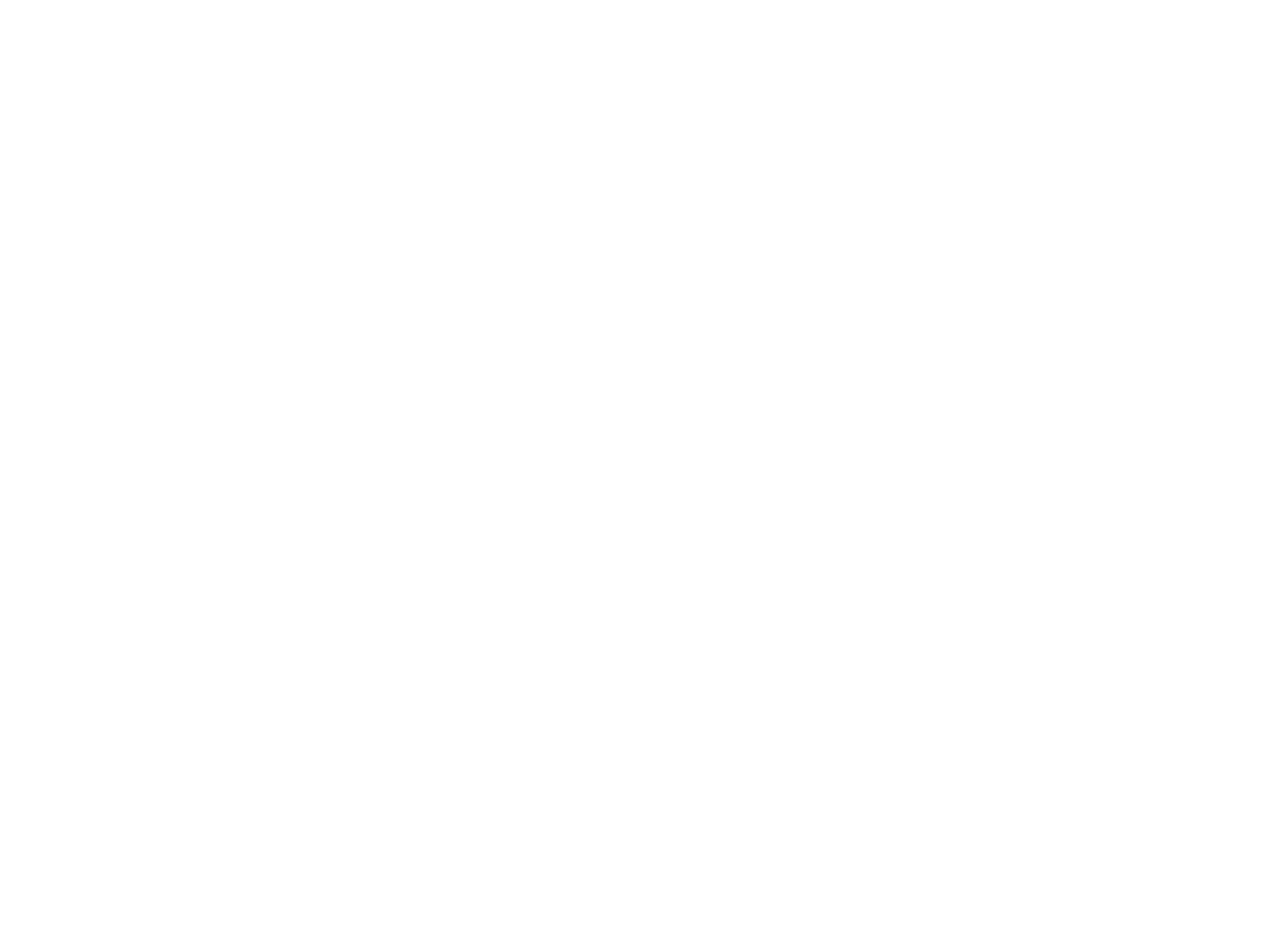
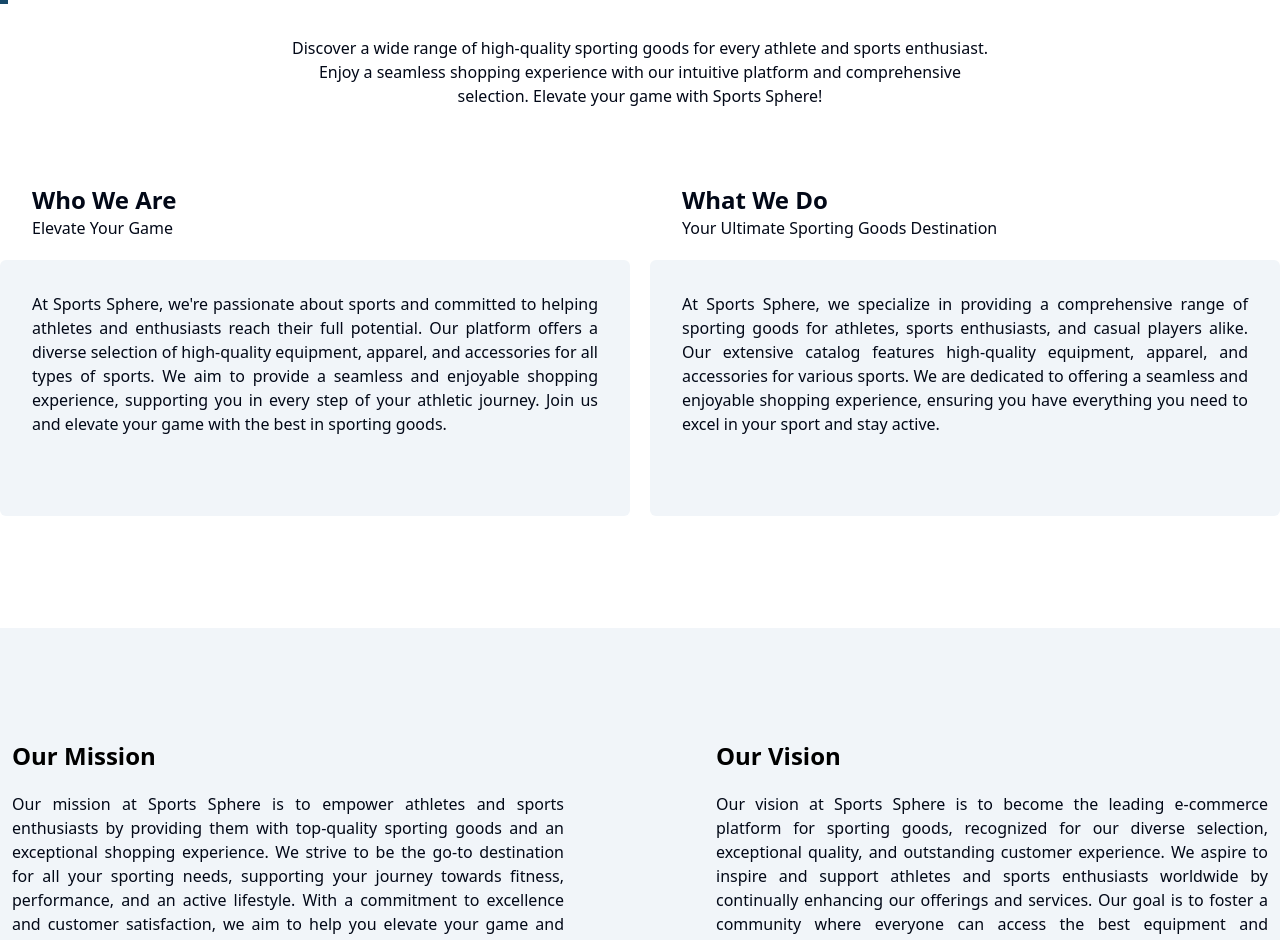
Before and after one commit to ShariarNiaj05/Sports-Sphere-Client, a React (Vite) app: page /about in a window 1280 px wide. Shown: the part 200-1140 px from the top of the page. Before the commit the page ends 800 px from the top, so only its background shows below. Built offline with nearby package versions, Linux system fonts and the light colour scheme.

Commit message:
about us page added

```diff
--- /dev/null
+++ b/src/components/custom/Title.tsx
@@ -0,0 +1,12 @@
+const Title = ({ children }: { children: string }) => {
+  return (
+    <div className="relative border-s-8 border-primary ps-3">
+      <h2 className="text-6xl font-bold text-center text-primary">
+        {children}
+      </h2>
+      <p className="absolute bottom-0 text-9xl -z-10 opacity-5"> {children}</p>
+    </div>
+  );
+};
+
+export default Title;
--- a/src/pages/About.tsx
+++ b/src/pages/About.tsx
@@ -1,5 +1,102 @@
+import Title from "@/components/custom/Title";
+
 const About = () => {
-  return <div>about</div>;
+  return (
+    <div>
+      <div className="my-20">
+        <Title>About Us</Title>
+
+        <div className="">
+          <p className=" max-w-[720px] mx-auto mt-5 text-center p-3 rounded-md">
+            Discover a wide range of high-quality sporting goods for every
+            athlete and sports enthusiast. Enjoy a seamless shopping experience
+            with our intuitive platform and comprehensive selection. Elevate
+            your game with Sports Sphere!
+          </p>
+
+          {/* who we are and what we do div  */}
+          <div className=" flex flex-col lg:flex-row gap-5  max-w-7xl mx-auto">
+            {/* who we are div  */}
+            <div className=" flex-1 h-52">
+              <h2 className=" pl-8 text-start mt-16 text-2xl font-bold">
+                Who We Are
+              </h2>
+              <h3 className=" pl-8  text-start text-base font-medium">
+                Elevate Your Game
+              </h3>
+              <p className=" mt-5 bg-slate-100  h-64 p-8 rounded-md text-justify">
+                At Sports Sphere, we're passionate about sports and committed to
+                helping athletes and enthusiasts reach their full potential. Our
+                platform offers a diverse selection of high-quality equipment,
+                apparel, and accessories for all types of sports. We aim to
+                provide a seamless and enjoyable shopping experience, supporting
+                you in every step of your athletic journey. Join us and elevate
+                your game with the best in sporting goods.
+              </p>
+            </div>
+
+            {/* what we do div  */}
+            <div className=" flex-1">
+              <div className=" flex-1">
+                <h2 className=" pl-8  text-start mt-16 text-2xl font-bold">
+                  What We Do
+                </h2>
+                <h3 className=" pl-8  text-start text-base font-medium">
+                  Your Ultimate Sporting Goods Destination
+                </h3>
+                <p className="  mt-5 bg-slate-100 md:h-64 p-8 rounded-md text-justify">
+                  At Sports Sphere, we specialize in providing a comprehensive
+                  range of sporting goods for athletes, sports enthusiasts, and
+                  casual players alike. Our extensive catalog features
+                  high-quality equipment, apparel, and accessories for various
+                  sports. We are dedicated to offering a seamless and enjoyable
+                  shopping experience, ensuring you have everything you need to
+                  excel in your sport and stay active.
+                </p>
+              </div>
+            </div>
+          </div>
+
+          {/* our mission and vision div  */}
+          <div className="w-full  bg-slate-100 mt-28">
+            <div className="flex flex-col lg:flex-row lg:max-w-7xl mx-auto justify-between">
+              {/* our mission div  */}
+              <div className="w-full lg:w-[50%] lg:max-w-xl lg:py-28 px-3">
+                <h2 className="text-2xl font-bold w-40 mb-5 text-black">
+                  Our Mission
+                </h2>
+                <p className="  text-justify">
+                  Our mission at Sports Sphere is to empower athletes and sports
+                  enthusiasts by providing them with top-quality sporting goods
+                  and an exceptional shopping experience. We strive to be the
+                  go-to destination for all your sporting needs, supporting your
+                  journey towards fitness, performance, and an active lifestyle.
+                  With a commitment to excellence and customer satisfaction, we
+                  aim to help you elevate your game and achieve your goals.
+                </p>
+              </div>
+              {/* our Vision div  */}
+              <div className="w-full lg:w-[50%] lg:max-w-xl py-28 px-3">
+                <h2 className="text-2xl font-bold w-40 mb-5 text-black">
+                  Our Vision
+                </h2>
+                <p className=" text-justify">
+                  Our vision at Sports Sphere is to become the leading
+                  e-commerce platform for sporting goods, recognized for our
+                  diverse selection, exceptional quality, and outstanding
+                  customer experience. We aspire to inspire and support athletes
+                  and sports enthusiasts worldwide by continually enhancing our
+                  offerings and services. Our goal is to foster a community
+                  where everyone can access the best equipment and resources to
+                  pursue their passion for sports and an active lifestyle.
+                </p>
+              </div>
+            </div>
+          </div>
+        </div>
+      </div>
+    </div>
+  );
 };
 
 export default About;
```
